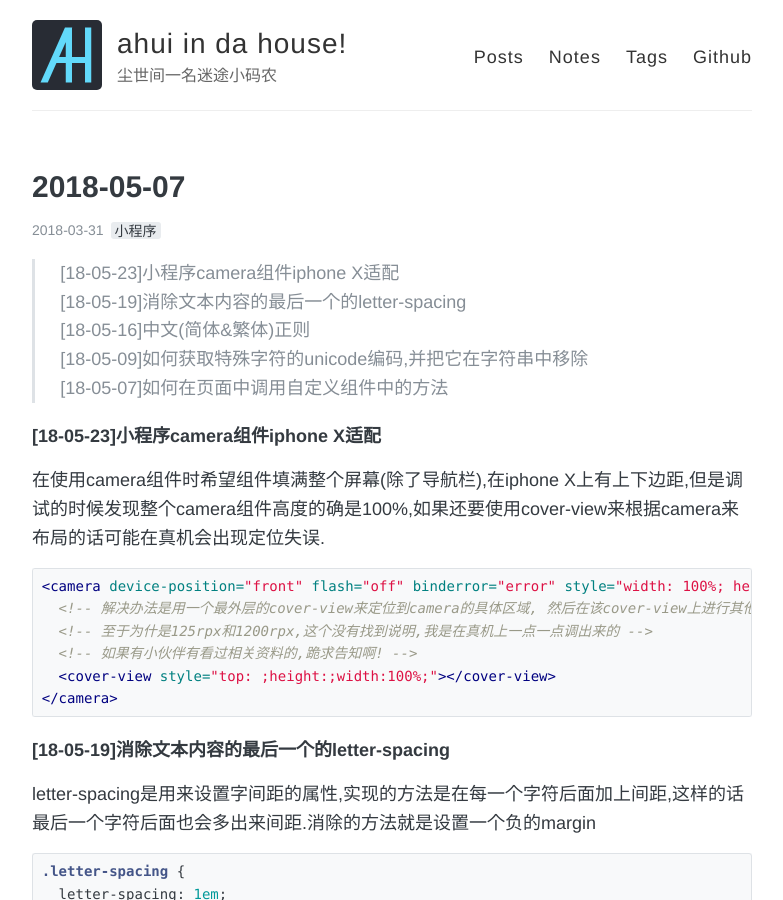
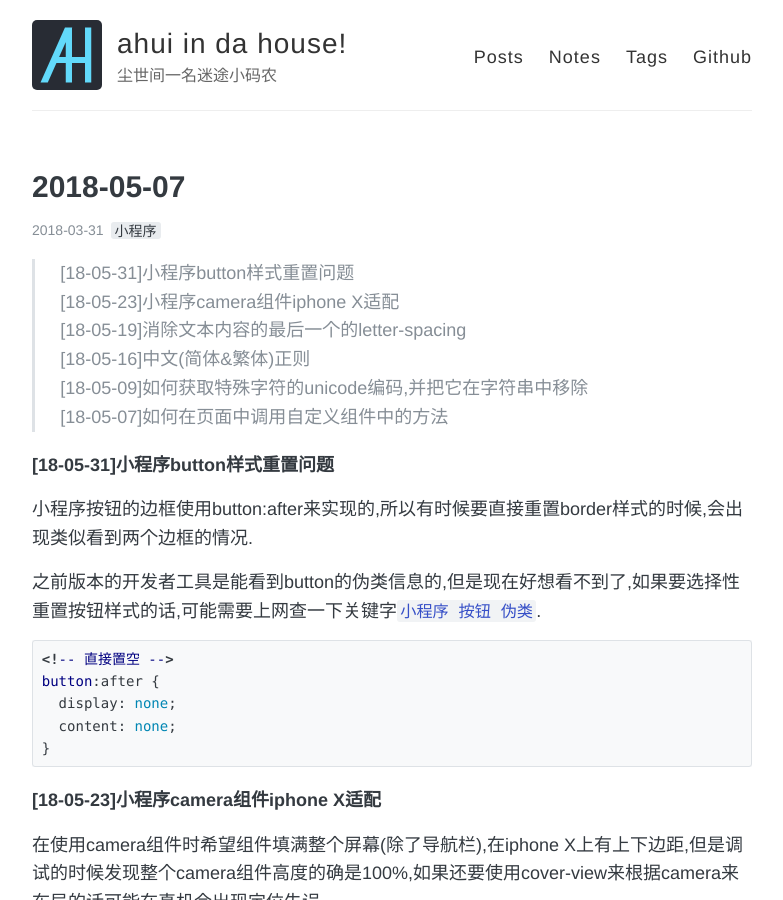
Before and after one commit to funkyLover/blog, a Jekyll site: the page built from notes/_posts/2018-05-07-notes.md, in a window 1280 px wide and 900 px high. Shown: the whole window, without its empty margins (248-1031 px from the left). Built offline with Jekyll 4.4.1, drawn with Linux system fonts in a browser that asks for light colours; comment, search, counter and statistics services are not loaded.

Commit message:
* wxmini btn ater style;

````diff
--- a/notes/_posts/2018-05-07-notes.md
+++ b/notes/_posts/2018-05-07-notes.md
@@ -7,11 +7,26 @@ comments: true
 share: true
 ---
 
+> [18-05-31]小程序button样式重置问题 <br>
 > [18-05-23]小程序camera组件iphone X适配 <br>
 > [18-05-19]消除文本内容的最后一个的letter-spacing <br>
 > [18-05-16]中文(简体&繁体)正则 <br>
 > [18-05-09]如何获取特殊字符的unicode编码,并把它在字符串中移除 <br>
 > [18-05-07]如何在页面中调用自定义组件中的方法 <br>
+
+##### [18-05-31]小程序button样式重置问题
+
+小程序按钮的边框使用button:after来实现的,所以有时候要直接重置border样式的时候,会出现类似看到两个边框的情况.
+
+之前版本的开发者工具是能看到button的伪类信息的,但是现在好想看不到了,如果要选择性重置按钮样式的话,可能需要上网查一下关键字`小程序 按钮 伪类`.
+
+```css
+<!-- 直接置空 -->
+button:after {
+  display: none;
+  content: none;
+}
+```
 
 ##### [18-05-23]小程序camera组件iphone X适配
 
````
